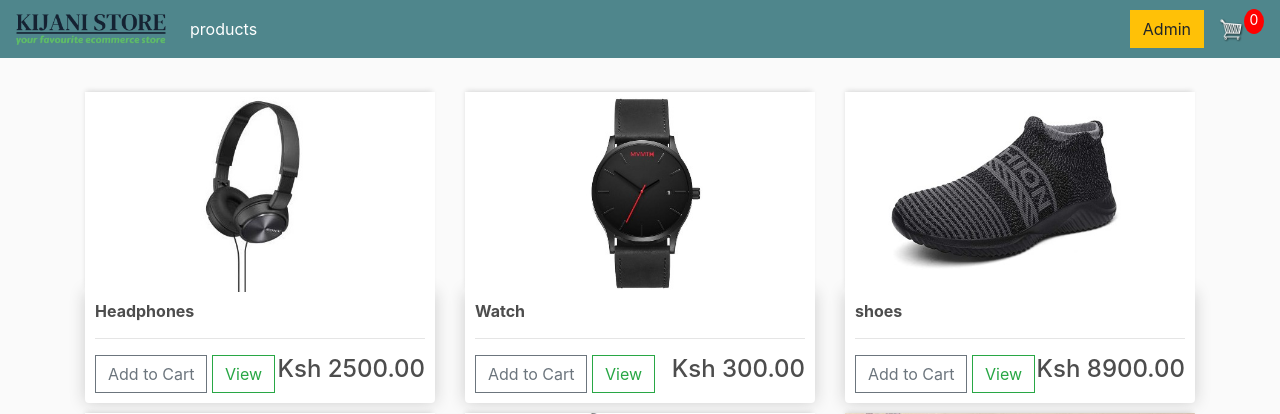
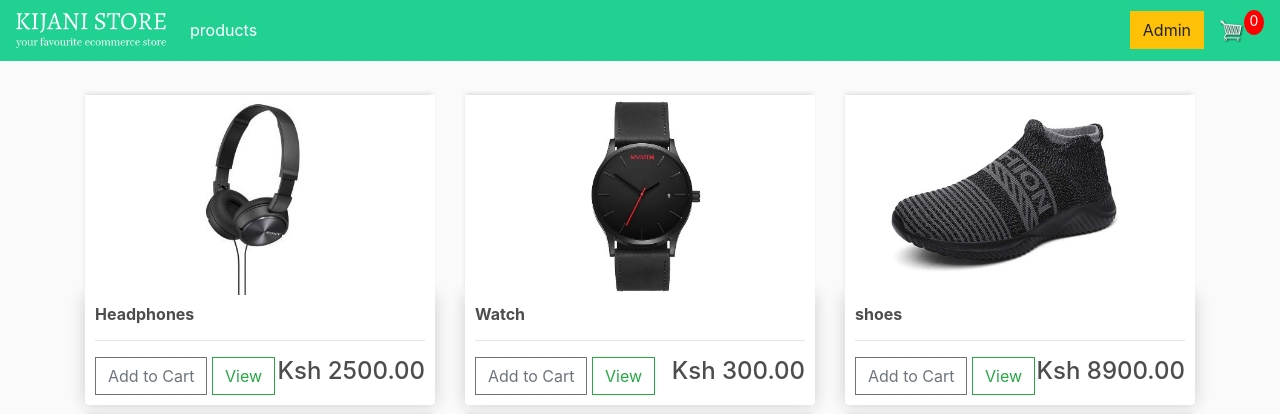
Before and after one commit to joseph-karanja/ecommerce, a Django app: page / in a window 1280 px wide. Shown: the top 414 px of the page. Run offline with Django 3.2, Linux system fonts and the light colour scheme; data comes from the database, SQL or seed files in the repository; both versions use the stored data as it was after the commit; some libraries are stand-ins or nearby versions.

```diff
--- a/static/css/main.css
+++ b/static/css/main.css
@@ -26,7 +26,7 @@ h1,h2,h3,h4,h5,h6{
 }
 
 .bg-dark{
-	background-color: #4f868c!important;
+	background-color: #21D192!important;
 }
 
 #cart-icon{
--- a/store/templates/store/main.html
+++ b/store/templates/store/main.html
@@ -71,7 +71,7 @@
 
 	<nav class="navbar navbar-expand-lg navbar-dark bg-dark">
 	  <a class="navbar-brand" href="{% url 'store' %}">
-		<img src="{% static 'images/kijani-logo.png' %}" width="150"> </a>
+		<img src="{% static 'images/kijani-logo2.png' %}" width="150"> </a>
 	  <button class="navbar-toggler" type="button" data-toggle="collapse" data-target="#navbarSupportedContent" aria-controls="navbarSupportedContent" aria-expanded="false" aria-label="Toggle navigation">
 	    <span class="navbar-toggler-icon"></span>
 	  </button>
@@ -243,7 +243,7 @@
 		   style="background-color: rgba(0, 0, 0, 0.2)"
 		   >
 		© 2023 Copyright:
-		<a class="text-dark" href="https://mdbootstrap.com/"
+		<a class="text-dark" href="./main.html"
 		   >Kijanistore.com</a
 		  >
 	  </div>
```
Also changed, not shown: ecommerce/settings.py (+7 -5 lines), db.sqlite3, static/images/kijani-logo2.png (added), 1 other file.
